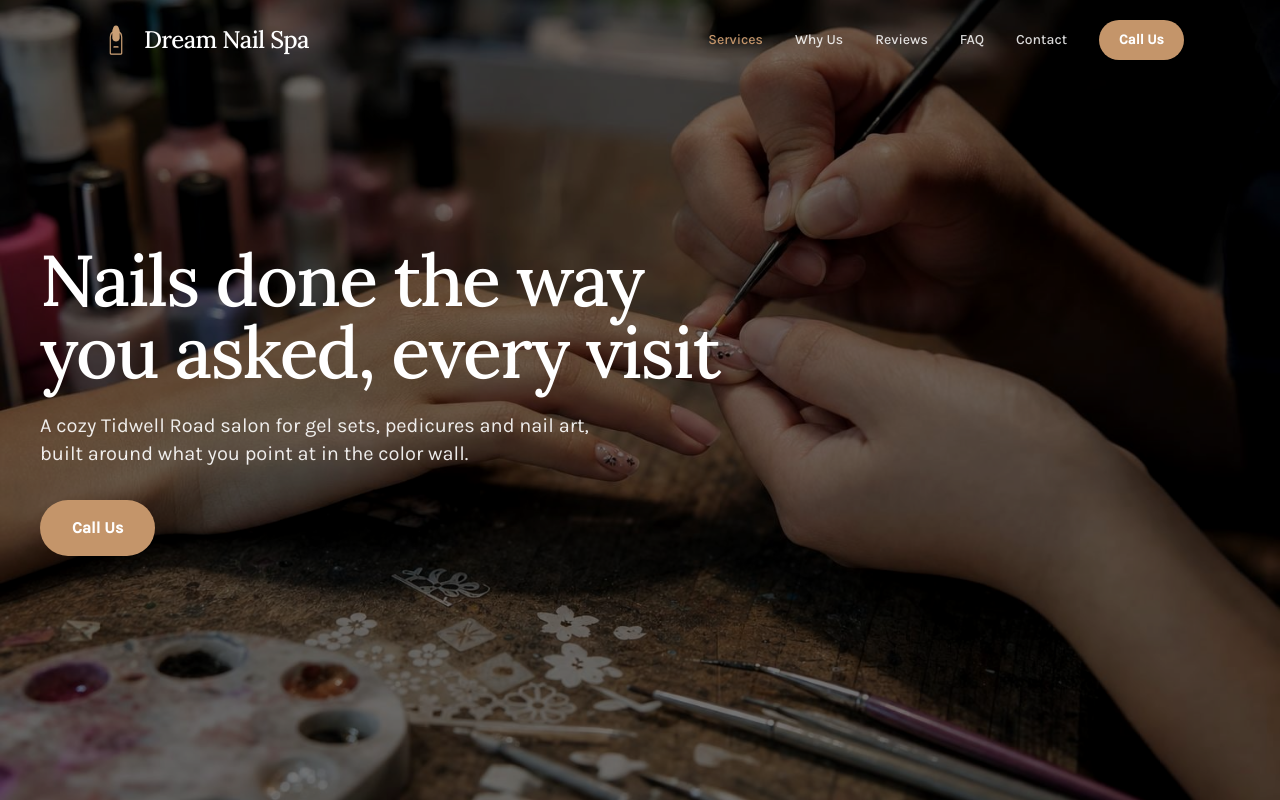
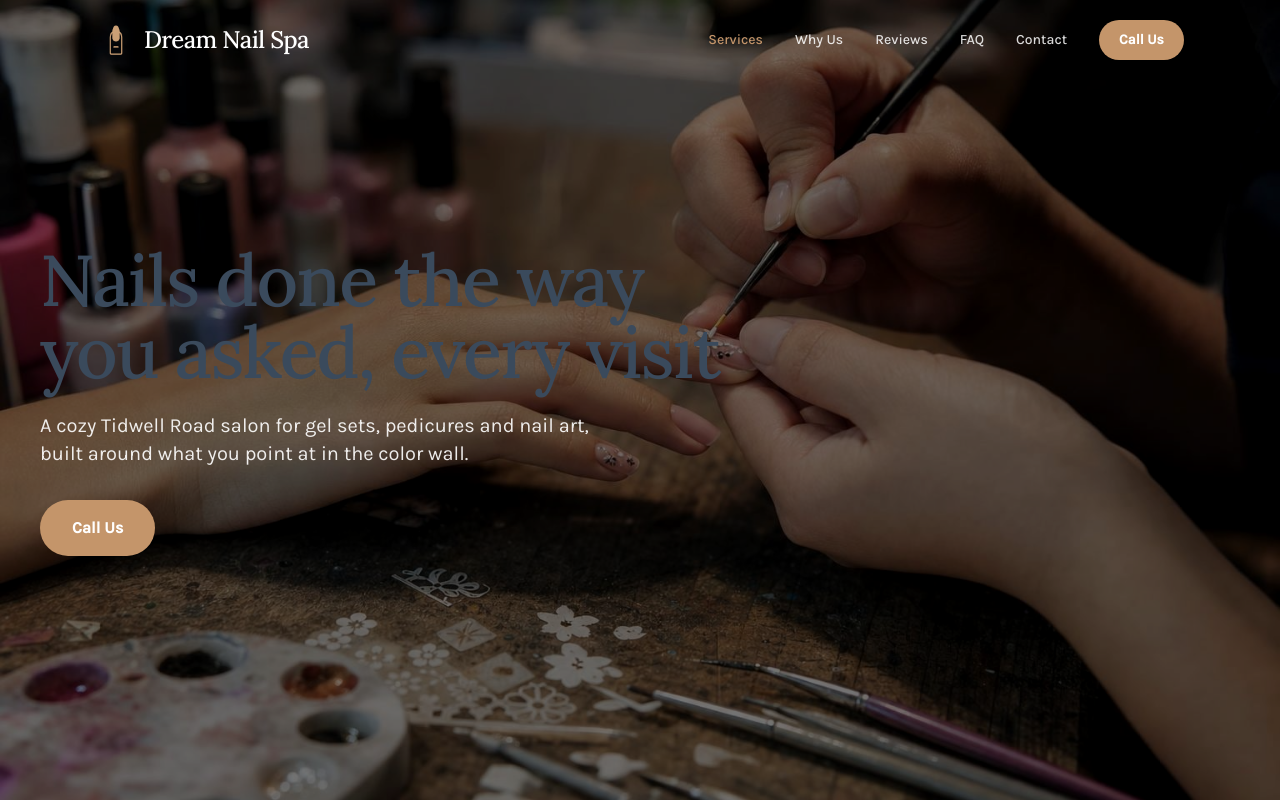
Before and after one commit to thesitesmith/BENCH11-0366---Dream-Nail-Spa-Tidwell-Rd-77044, a Next.js app: page / in a window 1280 px wide. Shown: the top 800 px of the page. Built offline with nearby package versions, Linux system fonts and the light colour scheme.

Commit message:
Fix components/Hero.tsx

```diff
--- a/components/Hero.tsx
+++ b/components/Hero.tsx
@@ -28,7 +28,7 @@ export default function Hero() {
       <div className="absolute inset-0 bg-black/55" />
       <div className="relative z-10 h-full flex items-center">
         <div className="max-w-3xl px-5 md:px-10">
-          <h1 className="font-heading font-medium text-white text-5xl sm:text-6xl md:text-7xl leading-none tracking-tight [text-wrap:balance]">
+          <h1 className="font-heading font-medium text-brand-primary text-5xl sm:text-6xl md:text-7xl leading-none tracking-tight [text-wrap:balance]">
             Nails done the way you asked, every visit
           </h1>
           <p className="mt-6 text-white/90 text-lg md:text-xl max-w-xl leading-relaxed">
```
